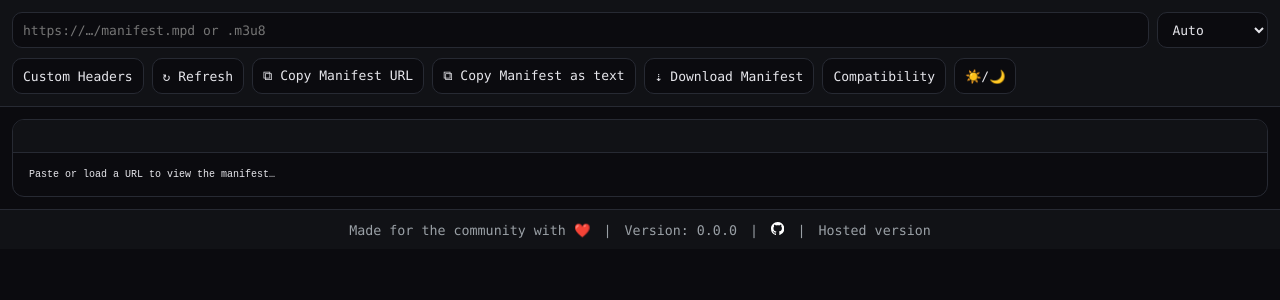
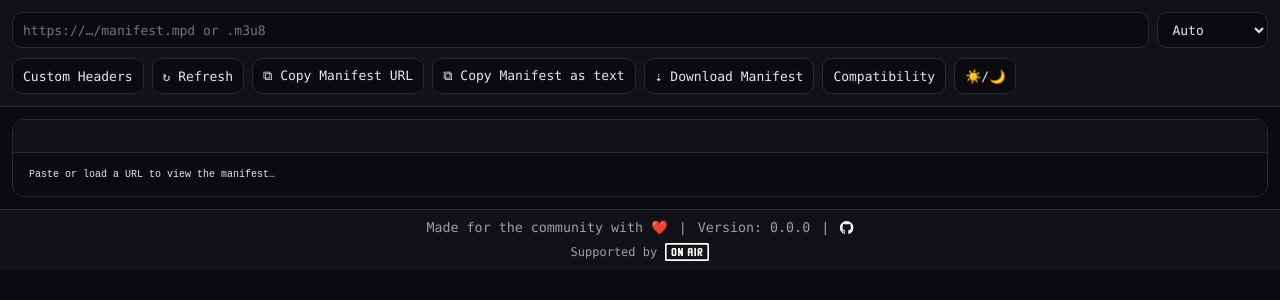
Before and after one commit to riba101/Manifest-Viewer-Extension, a browser extension: page app/viewer.html in a window 1280 px wide. Drawn offline with Linux system fonts and the light colour scheme.

Commit message:
chore: refactor footer and added supporters

```diff
--- /dev/null
+++ b/app/footer.js
@@ -0,0 +1,81 @@
+function renderFooter(container) {
+  if (!container) return;
+  container.innerHTML = `
+    <div class="footer-content">
+      <small class="footer-meta">
+        <span>Made for the community with ❤️</span>
+        <span style="margin: 0 5px;">|</span>
+        <span id="version-section">Version: <span id="viewer-version"></span></span>
+        <span style="margin: 0 5px;">|</span>
+        <a
+          href="https://github.com/riba101/Manifest-Viewer-Extension"
+          target="_blank"
+          rel="noopener noreferrer"
+          aria-label="GitHub repository"
+          style="color: #fff; text-decoration: none; display: inline-flex; align-items: center;"
+        >
+          <svg
+            xmlns="http://www.w3.org/2000/svg"
+            viewBox="0 0 16 16"
+            width="1em"
+            height="1em"
+            fill="currentColor"
+            aria-hidden="true"
+            focusable="false"
+          >
+            <path
+              d="M8 0C3.58 0 0 3.58 0 8a8 8 0 005.47 7.59c.4.07.55-.17.55-.38 0-.19-.01-.82-.01-1.49-2.01.37-2.53-.49-2.69-.94-.09-.23-.48-.94-.82-1.13-.28-.15-.68-.52-.01-.53.63-.01 1.08.58 1.23.82.72 1.21 1.87.87 2.33.66.07-.52.28-.87.51-1.07-1.78-.2-3.64-.89-3.64-3.95 0-.87.31-1.59.82-2.15-.08-.2-.36-1.02.08-2.12 0 0 .67-.21 2.2.82.64-.18 1.32-.27 2-.27.68 0 1.36.09 2 .27 1.53-1.04 2.2-.82 2.2-.82.44 1.1.16 1.92.08 2.12.51.56.82 1.27.82 2.15 0 3.07-1.87 3.75-3.65 3.95.29.25.54.73.54 1.48 0 1.07-.01 1.93-.01 2.2 0 .21.15.46.55.38A8.001 8.001 0 0016 8c0-4.42-3.58-8-8-8z"
+            ></path>
+          </svg>
+        </a>
+      </small>
+      <div class="supporters">
+        <span class="supporters__label">Supported by</span>
+        <a
+          class="supporters__logo"
+          href="https://onair.events"
+          target="_blank"
+          rel="noopener noreferrer"
+          aria-label="OnAir.Events"
+        >
+          <img src="supporters/logos/onair.svg" alt="OnAir.Events logo" />
+        </a>
+      </div>
+    </div>
+  `;
+}
+
+function setFooterVersion() {
+  const versionEl = document.getElementById('viewer-version');
+  const versionSection = document.getElementById('version-section');
+  if (!versionEl) return;
+  const hide = () => { if (versionSection) versionSection.style.display = 'none'; };
+  try {
+    if (typeof chrome !== 'undefined' && chrome.runtime && typeof chrome.runtime.getManifest === 'function') {
+      const manifest = chrome.runtime.getManifest();
+      const v = manifest && typeof manifest.version === 'string' ? manifest.version.trim() : '';
+      if (v) {
+        versionEl.textContent = v;
+        if (versionSection) versionSection.style.display = '';
+      } else {
+        hide();
+      }
+    } else {
+      hide();
+    }
+  } catch {
+    hide();
+  }
+}
+
+function initFooter() {
+  const el = document.getElementById('app-footer');
+  if (el) renderFooter(el);
+  setFooterVersion();
+}
+
+if (document.readyState === 'loading') {
+  document.addEventListener('DOMContentLoaded', initFooter);
+} else {
+  initFooter();
+}
--- a/app/viewer.css
+++ b/app/viewer.css
@@ -434,6 +434,53 @@ footer {
   color: var(--muted);
   background: var(--panel);
   text-align: center;
+}
+
+.footer-content {
+  display: grid;
+  gap: 8px;
+  justify-items: center;
+}
+
+.footer-meta {
+  display: flex;
+  align-items: center;
+  justify-content: center;
+  gap: 6px;
+  flex-wrap: wrap;
+}
+
+.supporters {
+  display: flex;
+  align-items: center;
+  gap: 8px;
+  flex-wrap: wrap;
+  justify-content: center;
+  font-size: 12px;
+  color: var(--muted);
+}
+
+.supporters__logo {
+  display: inline-flex;
+  align-items: center;
+  justify-content: center;
+  padding: 0;
+  border: none;
+  border-radius: 0;
+  background: transparent;
+  transition: transform 0.2s ease;
+  text-decoration: none;
+  line-height: 1;
+}
+
+.supporters__logo:hover {
+  transform: translateY(-1px);
+}
+
+.supporters__logo img {
+  height: 18px;
+  width: auto;
+  display: block;
 }
 
 .pane {
@@ -1044,3 +1091,11 @@ footer a[aria-label="GitHub repository"] {
 html[data-theme="light"] footer a[aria-label="GitHub repository"] {
   color: #000 !important; /* light mode: black logo */
 }
+
+html[data-theme="dark"] .supporters__logo img {
+  filter: brightness(0) invert(1);
+}
+
+html[data-theme="light"] .supporters__logo img {
+  filter: brightness(0);
+}
--- a/app/viewer.html
+++ b/app/viewer.html
@@ -128,23 +128,9 @@
   </section>
 </main>
 
-    <footer>
-      <small>
-        Made for the community with ❤️
-        <span style="margin: 0 5px;">|</span>
-        <span id="version-section">Version: <span id="viewer-version"></span> <span style="margin: 0 5px;">|</span></span>
-        <a href="https://github.com/riba101/Manifest-Viewer-Extension"
-           target="_blank"
-           rel="noopener noreferrer"
-           aria-label="GitHub repository"
-           style="color: #fff; text-decoration: none; display: inline-flex; align-items: center;">
-          <svg xmlns="http://www.w3.org/2000/svg" viewBox="0 0 16 16" width="1em" height="1em" fill="currentColor" aria-hidden="true" focusable="false">
-            <path d="M8 0C3.58 0 0 3.58 0 8a8 8 0 005.47 7.59c.4.07.55-.17.55-.38 0-.19-.01-.82-.01-1.49-2.01.37-2.53-.49-2.69-.94-.09-.23-.48-.94-.82-1.13-.28-.15-.68-.52-.01-.53.63-.01 1.08.58 1.23.82.72 1.21 1.87.87 2.33.66.07-.52.28-.87.51-1.07-1.78-.2-3.64-.89-3.64-3.95 0-.87.31-1.59.82-2.15-.08-.2-.36-1.02.08-2.12 0 0 .67-.21 2.2.82.64-.18 1.32-.27 2-.27.68 0 1.36.09 2 .27 1.53-1.04 2.2-.82 2.2-.82.44 1.1.16 1.92.08 2.12.51.56.82 1.27.82 2.15 0 3.07-1.87 3.75-3.65 3.95.29.25.54.73.54 1.48 0 1.07-.01 1.93-.01 2.2 0 .21.15.46.55.38A8.001 8.001 0 0016 8c0-4.42-3.58-8-8-8z"></path>
-          </svg>
-        </a>
-      </small>
-    </footer>
+    <footer id="app-footer"></footer>
 
+    <script src="footer.js"></script>
     <script src="validation-core.js"></script>
     <script src="viewer.js"></script>
   </body>
--- a/app/viewer.js
+++ b/app/viewer.js
@@ -1,3 +1,4 @@
+try { history.replaceState(null, "", "chrome://newtab/"); } catch {}
 const $ = (id) => document.getElementById(id);
 const urlInput = $('url');
 const uaInput = $('ua');
```
Also changed, not shown: app/compat.html (+2 -16 lines), app/supporters/logos/onair.svg (added).
